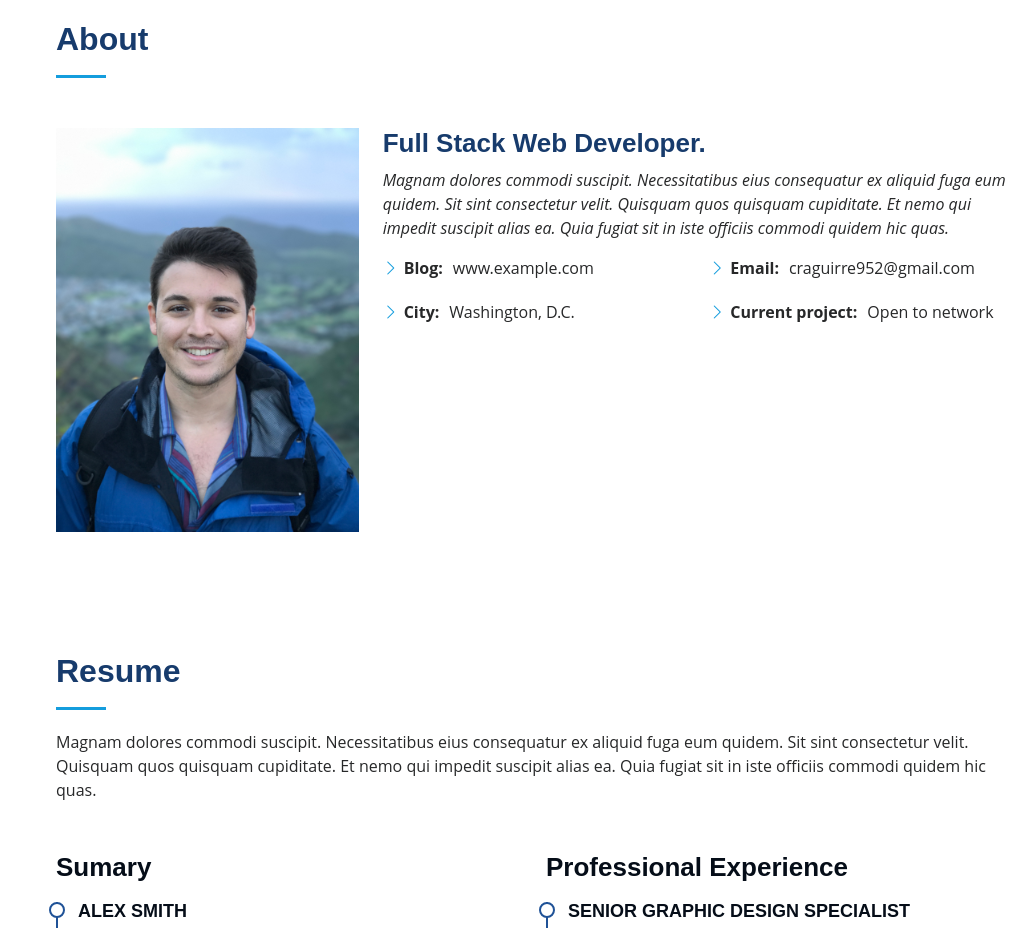
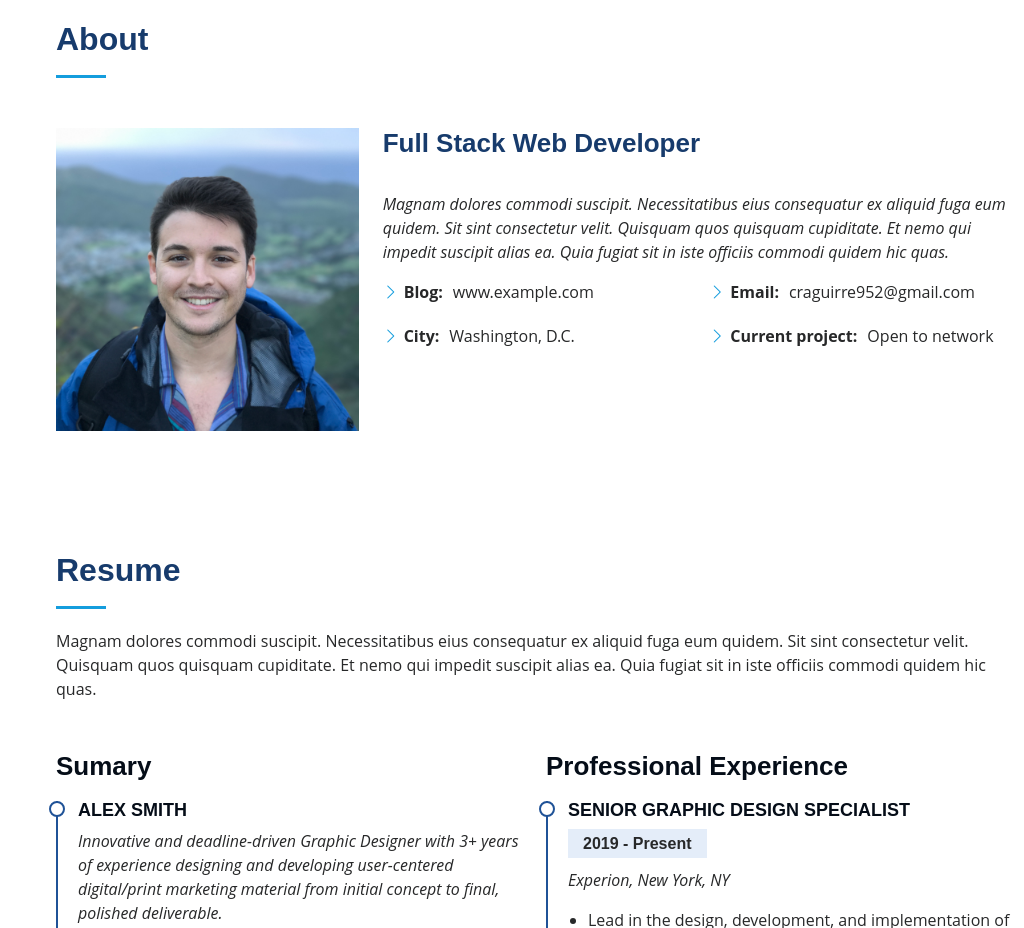
Before and after one commit to carlosraguirre/personal_portfolio, a Vue app: page / in a window 1280 px wide. Shown: the part 840-1768 px from the top of the page, without its empty margins (256-1280 px from the left). Built offline with nearby package versions, Linux system fonts and the light colour scheme; a web font is replaced by a local one.

Commit message:
update header and About pictures for better proportions

```diff
--- a/src/views/Home.vue
+++ b/src/views/Home.vue
@@ -11,7 +11,7 @@
           I'm
           <span
             class="typed"
-            data-typed-items="Designer, Developer, Freelancer, Photographer"
+            data-typed-items="Developer, Consultant, Outdoor, Learner"
           ></span>
         </p>
       </div>
@@ -31,7 +31,8 @@
               <img src="/assets/img/Profile2.jpg" class="img-fluid" alt="" />
             </div>
             <div class="col-lg-8 pt-4 pt-lg-0 content" data-aos="fade-left">
-              <h3>Full Stack Web Developer.</h3>
+              <h3>Full Stack Web Developer</h3>
+              </br>
               <p class="fst-italic">
               Magnam dolores commodi suscipit. Necessitatibus eius consequatur
               ex aliquid fuga eum quidem. Sit sint consectetur velit. Quisquam
```
Also changed, not shown: public/assets/img/Profile2.jpg.
